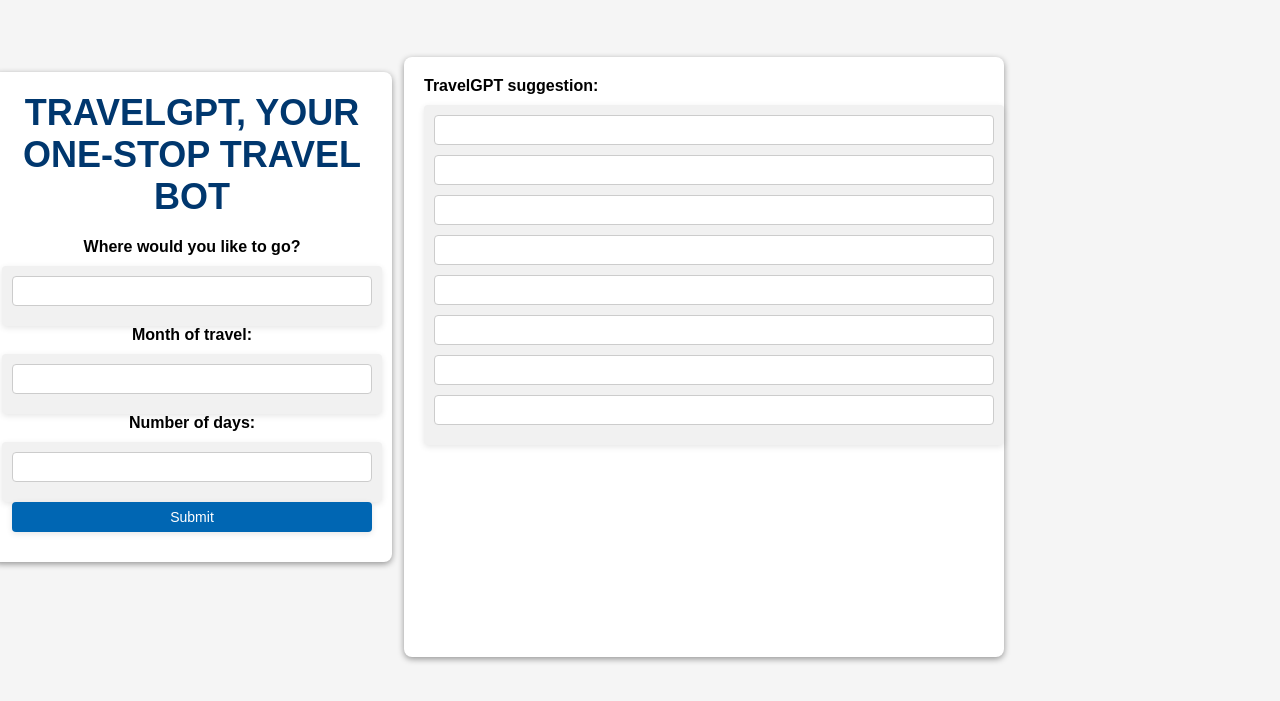
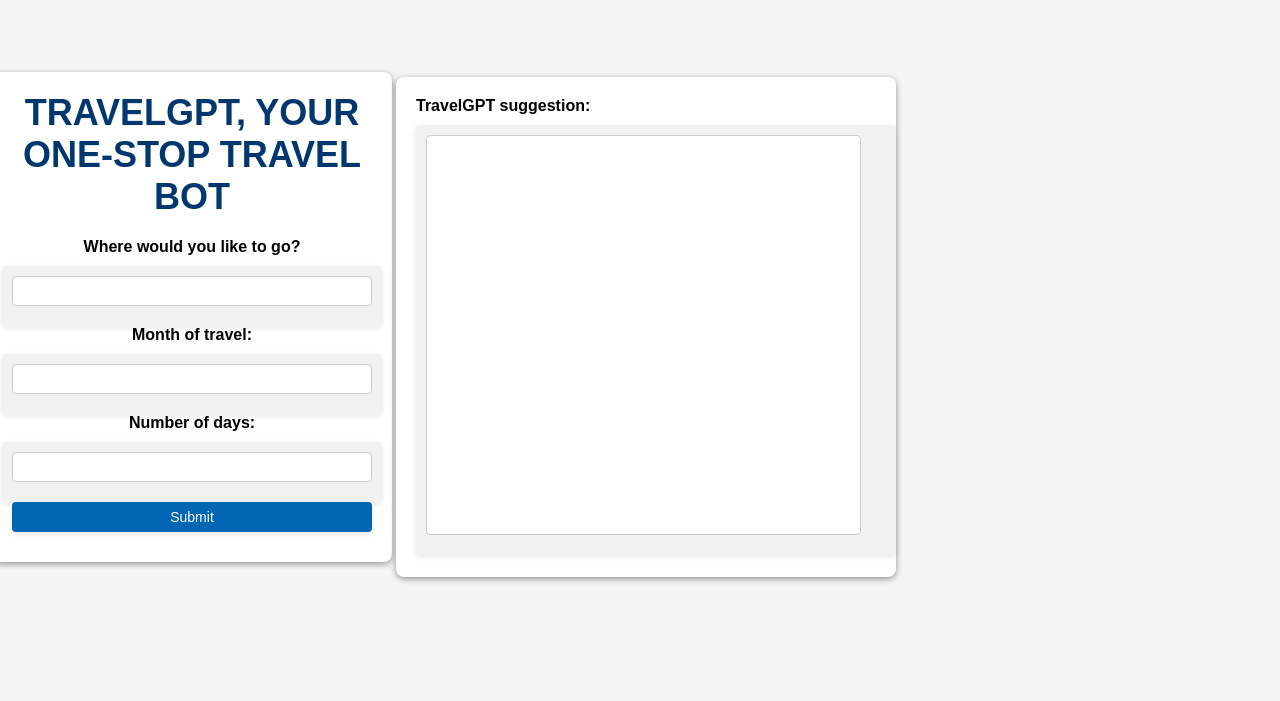
Before and after one commit to yeoshuheng/travel-gpt, a plain HTML site: page client/src/index.html in a window 1280 px wide. Shown: the part 83-784 px from the top of the page. Drawn offline with nearby package versions, Linux system fonts and the light colour scheme; a web font is replaced by a local one.

Commit message:
updating content

```diff
--- a/client/app.js
+++ b/client/app.js
@@ -26,14 +26,16 @@ function submitForm() {
     success: function (result) {
       console.log("POST request successful!");
       const obj = result;
-      document.getElementById("accoms").value = obj.accoms;
-      document.getElementById("cuisine").value = obj.cuisine;
-      document.getElementById("desc").value = obj.desc;
-      document.getElementById("iternary").value = obj.iternary;
-      document.getElementById("transportation").value = obj.transportation;
-      document.getElementById("weather").value = obj.weather;
-      document.getElementById("eco").value = obj.ecoinfo;
-      document.getElementById("budget").value = obj.budget;
+      var output = "";
+      output += "Accommodations: " + obj.accoms + ", ";
+      output += "Cuisine: " + obj.cuisine + ", ";
+      output += "Description: " + obj.desc + ", ";
+      output += "Itinerary: " + obj.iternary + ", ";
+      output += "Transportation: " + obj.transportation + ", ";
+      output += "Weather: " + obj.weather + ", ";
+      output += "Eco-friendliness: " + obj.ecoinfo + ", ";
+      output += "Budget: " + obj.budget;
+      document.getElementById("outputText").value = output;
     },
     error: function (result, status) {
       console.log("POST request failed!");
--- a/client/src/index.html
+++ b/client/src/index.html
@@ -51,14 +51,7 @@
         <div id="output">
             <div class="query">TravelGPT suggestion:</div>
             <div class="box">
-                <input type="text" id="desc" readonly>
-                <input type="text" id="cuisine" readonly>
-                <input type="text" id="accoms" readonly>
-                <input type="text" id="budget" readonly>
-                <input type="text" id="eco" readonly>
-                <input type="text" id="transportation" readonly>
-                <input type="text" id="weather" readonly>
-                <input type="text" id="iternary" readonly>
+                <input type="outputBox" id="outputText" readonly>
             </div>
         </div>
     </section>
--- a/client/styles/index.css
+++ b/client/styles/index.css
@@ -162,15 +162,19 @@
   }
 
   input[type="outputBox"] {
-    display: block;
-    width: 96%;
-    height: 510px;
+    display: inline-block;
+    width: 435px;
+    height: 400px;
     padding: 4px;
     font-size: 14px;
     margin-bottom: 10px;
     box-sizing: border-box;
     border: 1px solid #ccc;
     border-radius: 4px;
+    position: relative;
+    word-wrap: break-word;
+    text-align: left;
+    vertical-align: top;
   }
 
   button {
@@ -193,14 +197,14 @@
 
   #output {
     position: absolute;
-    top: 55%;
-    right: 45%;
-    transform: translate(50%, -50%);
-    width: 600px;
-    height: 600px;
+    top: 20%;
+    right: 30%;
+    height: 500px;
+    width: 500px;
     display: flex;
     flex-direction: column;
-    align-items: flex-start; /* Modified property */
+    align-items: center;
+    align-items: flex-start;
     padding: 20px;
     box-sizing: border-box;
     background-color: #fff;
```
